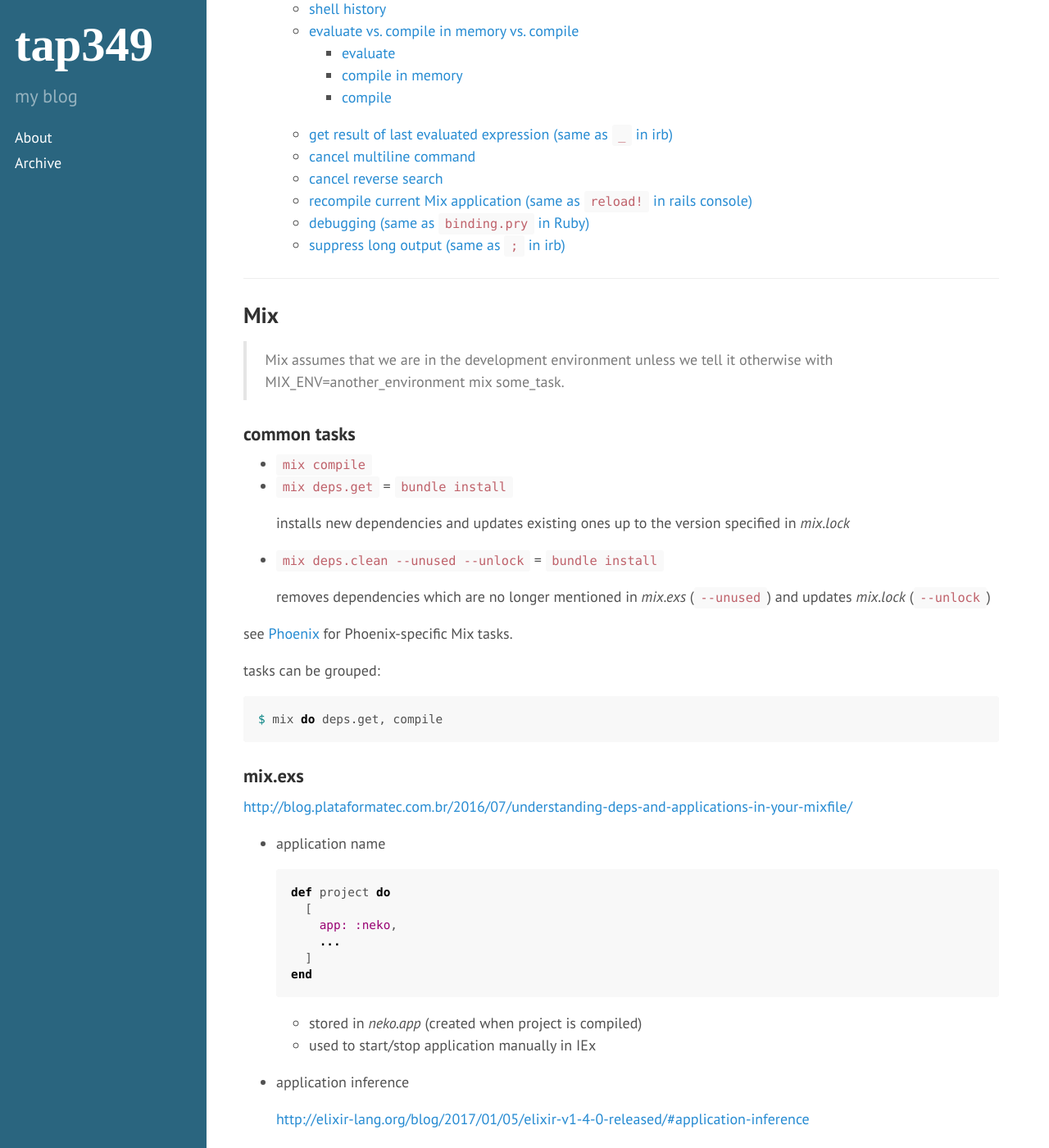
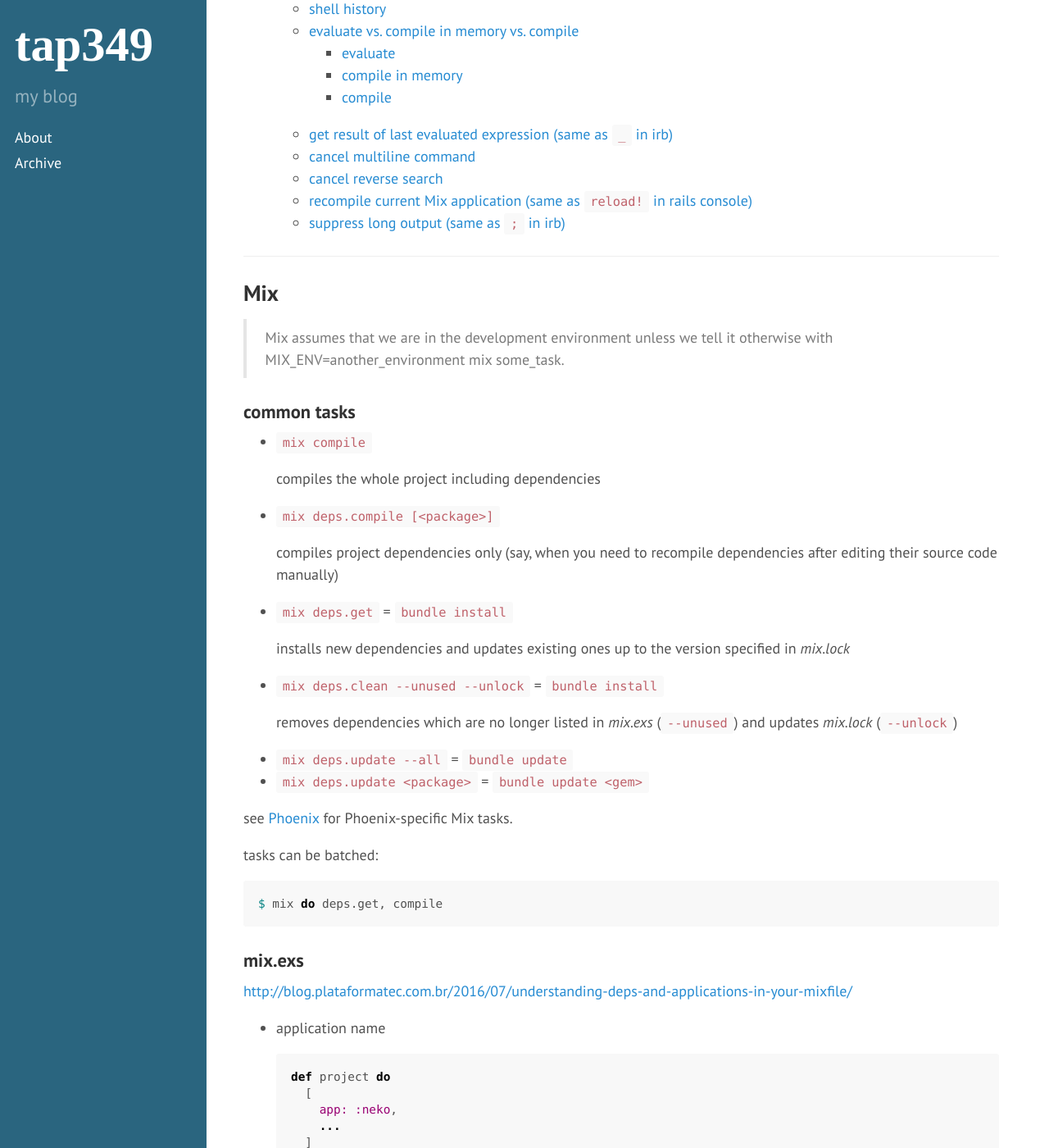
Before and after one commit to tap349/tap349.github.io, a Jekyll site: the page built from _posts/2017-05-21-elixir-mix-and-iex.md, in a window 1280 px wide and 1400 px high, scrolled down 318 px. Shown: the whole window at 82% size. Built offline with Jekyll 4.4.1, drawn with Linux system fonts in a browser that asks for light colours; some of the changed text lies outside the part shown.

Commit message:
update 2017-07-30_16:05:35

````diff
--- a/_posts/2017-05-21-elixir-mix-and-iex.md
+++ b/_posts/2017-05-21-elixir-mix-and-iex.md
@@ -20,6 +20,14 @@ categories: [elixir]
 ### common tasks
 
 - `mix compile`
+
+  compiles the whole project including dependencies
+
+- `mix deps.compile [<package>]`
+
+  compiles project dependencies only (say, when you need to
+  recompile dependencies after editing their source code manually)
+
 - `mix deps.get` = `bundle install`
 
   installs new dependencies and updates existing ones up to the version
@@ -27,12 +35,15 @@ categories: [elixir]
 
 - `mix deps.clean --unused --unlock` = `bundle install`
 
-  removes dependencies which are no longer mentioned in _mix.exs_
+  removes dependencies which are no longer listed in _mix.exs_
   (`--unused`) and updates _mix.lock_ (`--unlock`)
+
+- `mix deps.update --all` = `bundle update`
+- `mix deps.update <package>` = `bundle update <gem>`
 
 see [Phoenix]({% post_url 2016-11-12-phoenix %}) for Phoenix-specific Mix tasks.
 
-tasks can be grouped:
+tasks can be batched:
 
 ```sh
 $ mix do deps.get, compile
@@ -290,26 +301,6 @@ also it's possible to recompile specific module:
 iex> r Foo.Bar
 ```
 
-### debugging (same as `binding.pry` in Ruby)
-
-- <http://blog.plataformatec.com.br/2016/04/debugging-techniques-in-elixir-lang/>
-- <https://stackoverflow.com/questions/29671156/pry-while-testing>
-
-- add `IEx.pry` breakpoint
-
-  ```elixir
-  require IEx
-
-  defmodule Test do
-    def foo do
-      IEx.pry
-    end
-  end
-  ```
-
-- start new IEx session or recompile module with breakpoint
-- finish pry session by calling `respawn`
-
 ### suppress long output (same as `;` in irb)
 
 <http://stackoverflow.com/a/39208906/3632318>
````
Also changed, not shown: _posts/2017-07-30-elixir-debugging.md (added, +44 -0 lines).
